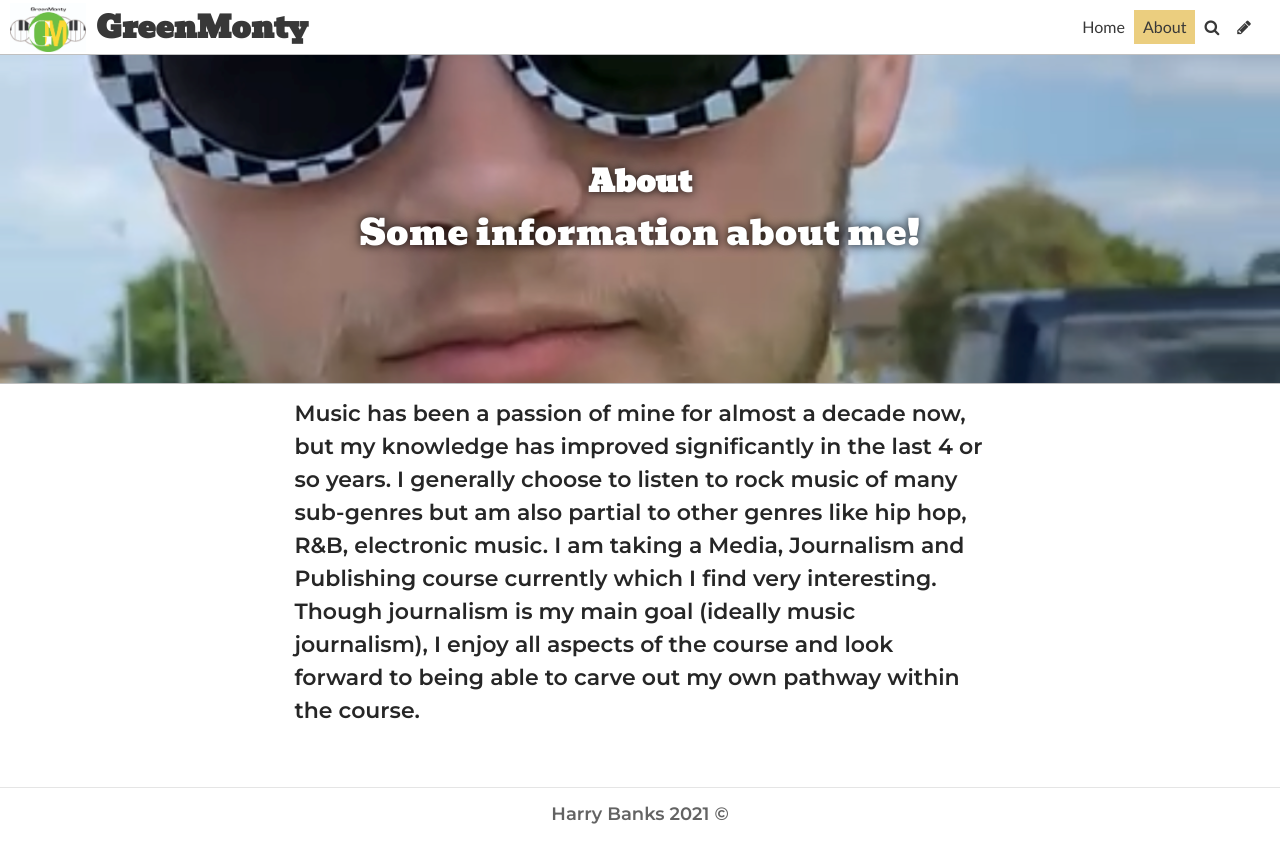
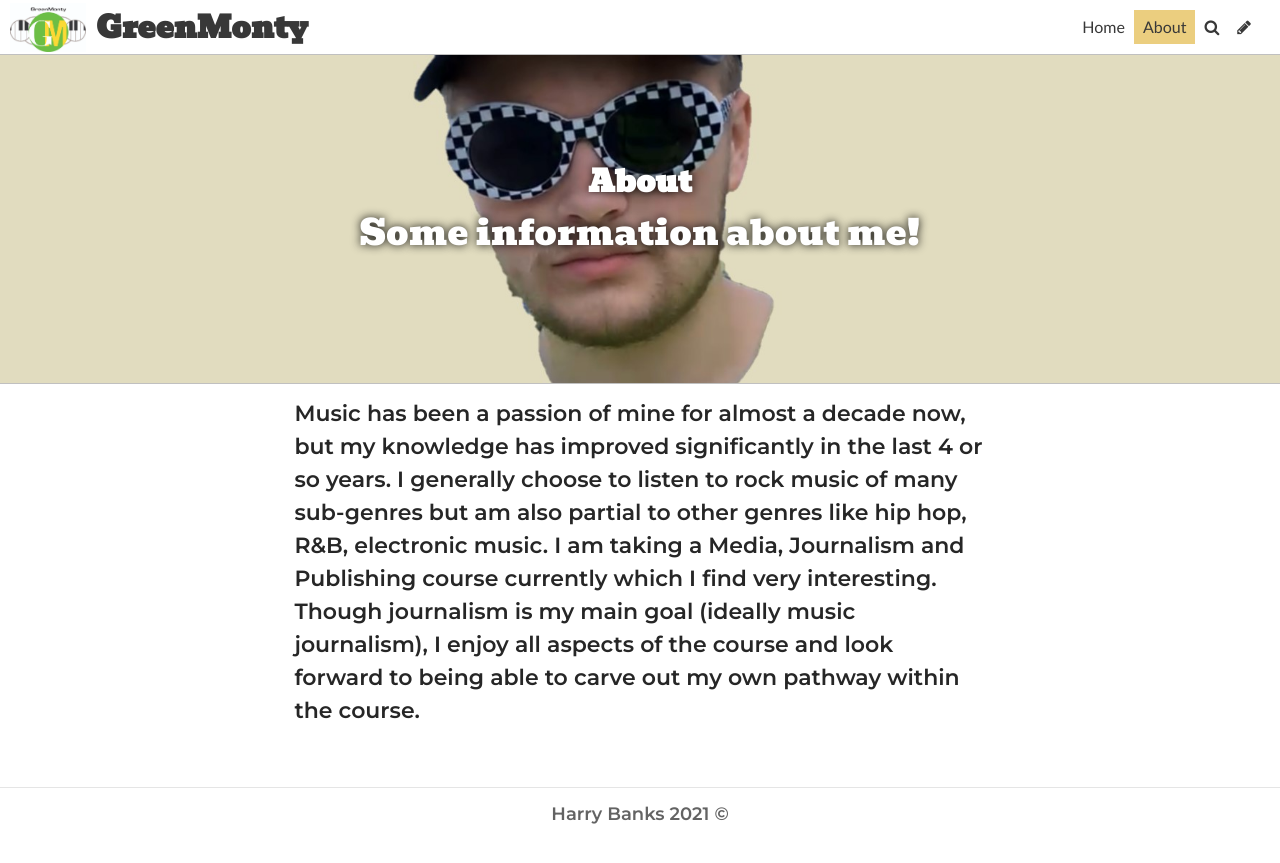
Before and after one commit to hbanks01/MontyBurnsSite, a Jekyll site: the page built from pages/about.md, in a window 1280 px wide. Shown: the top 863 px of the page. Built offline with Jekyll 4.4.1, drawn with Linux system fonts in a browser that asks for light colours; some web fonts are replaced.

Commit message:
Update Page “about”

```diff
--- a/pages/about.md
+++ b/pages/about.md
@@ -1,7 +1,7 @@
 ---
 header_feature_image: /uploads/log.jpg
 title: About
-image: ../uploads/me-lol.png
+image: ../uploads/freaky-bloke.jpg
 subtitle: Some information about me!
 permalink: /about/
 date: 2020-06-29T15:36:12.231Z
```
Also changed, not shown: uploads/freaky-bloke.jpg (added).
